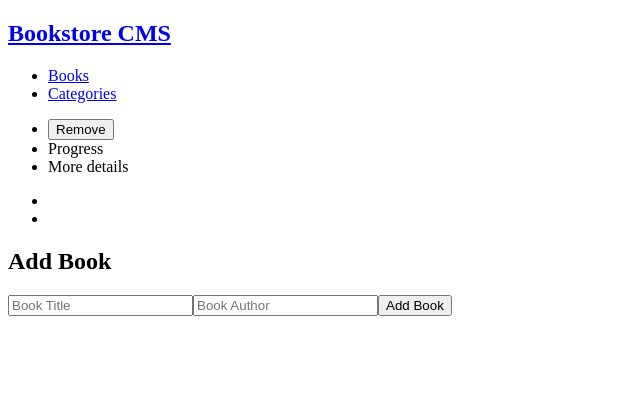
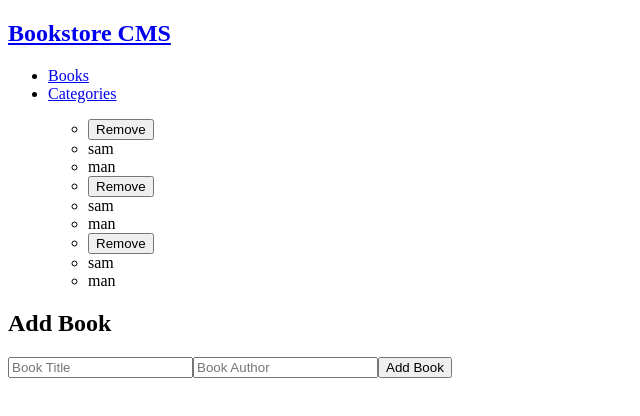
Before and after one commit to efoosag/bookstore, a React (Create React App) app: page / in a window 1280 px wide. Shown: the top 416 px of the page, without its empty margins (0-640 px from the left). Built offline with nearby package versions, Linux system fonts and the light colour scheme.

Commit message:
Refactor bbookstore to add redux

```diff
--- a/package.json
+++ b/package.json
@@ -7,6 +7,7 @@
     "@testing-library/jest-dom": "^5.16.4",
     "@testing-library/react": "^13.3.0",
     "@testing-library/user-event": "^13.5.0",
+    "prop-types": "^15.8.1",
     "react": "^18.2.0",
     "react-dom": "^18.2.0",
     "react-redux": "^8.0.2",
--- a/src/App.js
+++ b/src/App.js
@@ -1,13 +1,14 @@
 import React from 'react';
 import { Route, Routes } from 'react-router-dom';
 import Navbar from './components/Navbar';
-import Books from './components/Books';
+import Books from './components/Book';
 import Categories from './components/Categories';
 
 function App() {
   return (
     <div>
       <Navbar />
+
       <Routes>
         <Route path="/" element={<Books />} />
         <Route path="categories" element={<Categories />} />
--- a/src/components/Book.js
+++ b/src/components/Book.js
@@ -1,12 +1,19 @@
+/* eslint-disable import/no-cycle */
 import React from 'react';
+// import { useSelector } from 'react-redux';
+import BookList from './BookList';
+import BookForm from './BookForm';
 
-function Book(book) {
-  const { author, title } = book;
-
+function Book() {
+  const books = [
+    { id: '1', title: 'sam', author: 'man' },
+    { id: '2', title: 'sam', author: 'man' },
+    { id: '3', title: 'sam', author: 'man' },
+  ];
   return (
     <div>
-      <h3>{author}</h3>
-      <div>{title}</div>
+      <BookList books={books} />
+      <BookForm />
     </div>
   );
 }
--- /dev/null
+++ b/src/components/BookItem.js
@@ -0,0 +1,24 @@
+import React from 'react';
+import PropTypes from 'prop-types';
+
+function BookItem({ book }) {
+  return (
+    <ul>
+      <li>
+        <button type="button">Remove</button>
+      </li>
+      <li>{book.title}</li>
+      <li>{book.author}</li>
+    </ul>
+  );
+}
+
+BookItem.propTypes = {
+  book: PropTypes.shape({
+    id: PropTypes.string.isRequired,
+    title: PropTypes.string.isRequired,
+    author: PropTypes.string.isRequired,
+  }).isRequired,
+};
+
+export default BookItem;
--- a/src/components/BookList.js
+++ b/src/components/BookList.js
@@ -1,17 +1,19 @@
 import React from 'react';
-import Book from './Book';
+import PropTypes from 'prop-types';
+import BookItem from './BookItem';
 
-function BookList(books) {
-  const { title, author } = books;
+function BookList({ books }) {
   return (
-    <div>
-      <ul>
-        <li>{title}</li>
-        <li>{author}</li>
-      </ul>
-      <Book book={(title, author)} />
-    </div>
+    <ul>
+      {books.map((book) => (
+        <BookItem key={book.id} book={book} />
+      ))}
+    </ul>
   );
 }
 
+BookList.propTypes = {
+  books: PropTypes.arrayOf(BookItem.propTypes.book).isRequired,
+};
+
 export default BookList;
--- a/src/components/Books.js
+++ /dev/null
@@ -1,22 +0,0 @@
-import React, { useState } from 'react';
-import BookForm from './BookForm';
-import BookList from './BookList';
-
-function Books() {
-  const books = useState({ title: '', author: '' });
-
-  return (
-    <>
-      <ul>
-        <li>
-          <button type="button">Remove</button>
-        </li>
-        <li>Progress</li>
-        <li>More details</li>
-      </ul>
-      <BookList books={books} />
-      <BookForm />
-    </>
-  );
-}
-export default Books;
```
Also changed, not shown: 1 other file (tests, documents, lock files or other folders).
